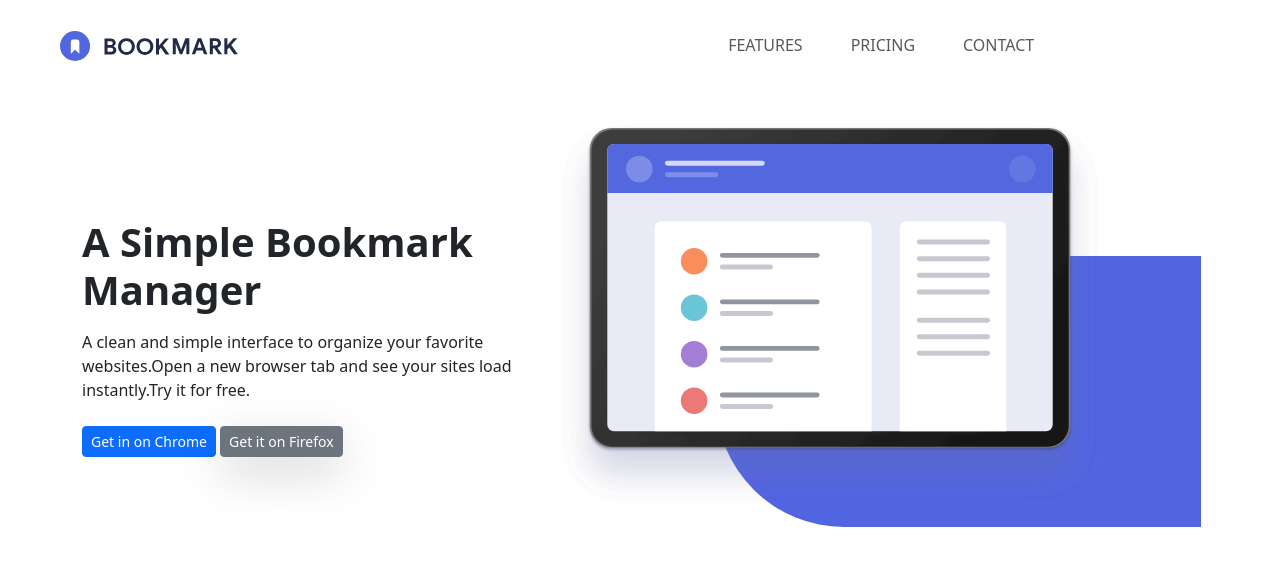
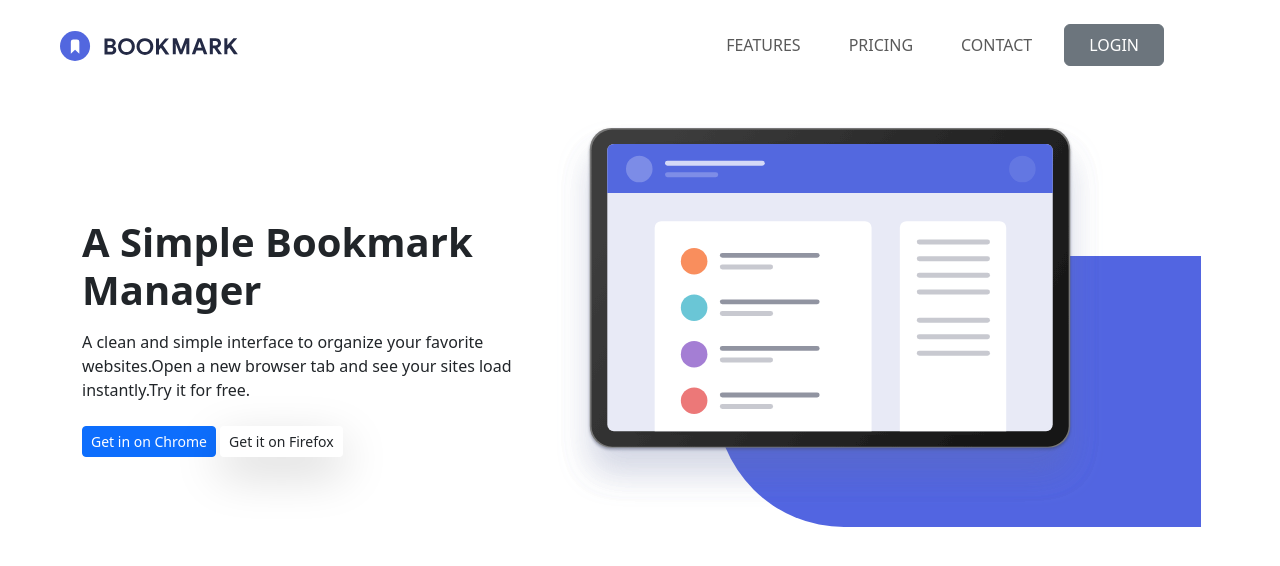
Before and after one commit to deuvede24/IT-Academy-Angular-Sprint1.2, a website: page index.html in a window 1280 px wide. Drawn offline with nearby package versions, Linux system fonts and the light colour scheme.

Commit message:
estilo botón

```diff
--- a/index.html
+++ b/index.html
@@ -33,14 +33,13 @@
               <li class="nav-item">
                 <a class="nav-link mx-3" href="#">contact</a>
               </li>
+            </ul>
+            <div class="text-center">
+              <button class="btn btn-secondary mx-2 py-2 px-4 rounded-2" type="button">LOGIN</button>
+            </div>
+          </div>
 
-              <li class="nav-item">
-                <a class="nav-link mx-2 py-2 px-4 btn btn-secondary text-white rounded-2" type="button">login</a>
-              </li>
 
-            </ul>
-
-          </div>
       </nav>
 
     </div>
@@ -57,7 +56,7 @@
         <button type="button" class="btn btn-primary btn-sm mt-2">
           Get in on Chrome
         </button>
-        <button type="button" class="btn btn-secondary btn-sm mt-2 shadow-lg">
+        <button type="button" class="btn btn-firefox btn-sm mt-2 shadow-lg">
           Get it on Firefox
         </button>
       </div>
```
